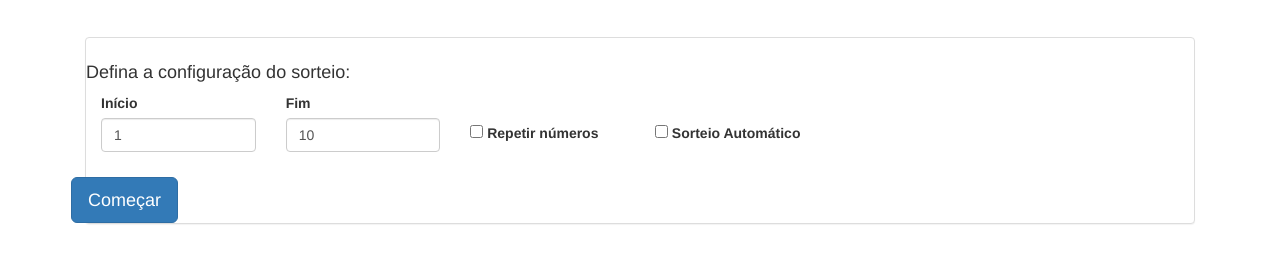
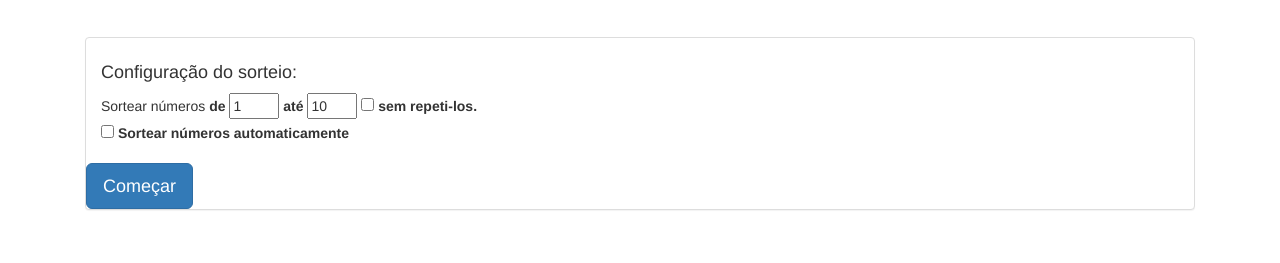
Before and after one commit to jonatan2m/sorteiaai, a website: page index.html at #/home in a window 1280 px wide. Both pictures are taken after a click on the link "Números". Shown: the part 53-316 px from the top of the page. Drawn offline with Linux system fonts and the light colour scheme; files whose address does not match are found by name.

Commit message:
Alterações no layout

```diff
--- a/css/style.css
+++ b/css/style.css
@@ -29,3 +29,7 @@ body {
 .vertical-align{
 	padding-top: 28px;
 }
+
+.input-number{
+	width: 50px;
+}
--- a/views/home.html
+++ b/views/home.html
@@ -1,8 +1,4 @@
 <div class="content" ng-controller="HomeController as home">
-	<h1>O SorteiaAI está em desenvolvimento, mas você já pode utilizar.</p> Não repare a bagunça. :)</h1>
-	<!--<input type="button" id="btnNewRaffle" data-bind="click: newRaffle" class="btn btn-primary btn-lg" value="Criar Sorteio" />-->
-
+<h5>Qual tipo de sorteio você está procurando?</h5>
 	  <a href="#/number"><i class="fa fa-tablet fa-fw"></i> Números</a>
-
-	<p class="lead">...</p>
 </div>
--- a/views/number.html
+++ b/views/number.html
@@ -3,44 +3,38 @@
 		<div class="panel panel-default">
 			<div class="panel-body">
 				<div class="row">
-					<h4>Defina a configuração do sorteio:</h4>
-					<div class="col-md-2">
-						<label for="min_range">Início</label>
-						<input type="number" class="form-control" placeholder="Início" min="0" ng-model="number.config.begin" id="min_range" />
-					</div>
-					<div class="col-md-2">
-						<label for="max_range">Fim</label>
-						<input type="number" class="form-control" min="0" placeholder="Fim" ng-model="number.config.end" id="max_range" />
-					</div>
-					<div class="col-md-2">
-						<div class="vertical-align">
+
+					<div class="col-md-12">
+						<h4>Configuração do sorteio:</h4>
+						Sortear números
+						<label>de</label>
+						<input type="number" class="input-number" placeholder="Início" min="0" ng-model="number.config.begin" id="min_range" />
+						<label>até</label>
+						<input type="number" class="input-number" min="0" placeholder="Fim" ng-model="number.config.end" id="max_range" />
 						<input type="checkbox" id="repeatNumber" ng-model="number.config.repeat" />
-							<label for="repeatNumber">Repetir números</label>
+						<label ng-if="number.config.repeat === false" for="repeatNumber">sem repeti-los.</label>
+						<label ng-if="number.config.repeat" for="repeatNumber">repetindo os números.</label>
 					</div>
 				</div>
-					<div class="col-md-2">
-						<div class="vertical-align">
+				<div class="row">
+					<div class="col-md-12">
 						<input type="checkbox" id="autosort" ng-model="number.config.auto" />
-							<label for="autosort">Sorteio Automático</label>
+						<label for="autosort">Sortear números automaticamente</label>
 					</div>
 				</div>
-				</div>
-			</p>
 				<div class="row" ng-show="number.config.auto">
-				<h4>Configuração para sorteio automático</h4>
-				<div class="col-md-4">
-					<label for="autoLimit">Quantidade de números sorteados</label>
-					<input type="number" class="form-control" min="1" step="1" ng-model="number.config.autoLimit" id="autoLimit" />
-				</div>
-				<div class="col-md-4">
-					<label for="ticksPerSecond">Intervalo em segundos</label>
-					<input type="number" min="1" max="5" step="1" class="form-control" ng-model="number.config.ticksPerSecond" id="ticksPerSecond" />
+					<div class="col-md-12">
+						Sortear <input type="number" class="input-number" min="1" step="1" ng-model="number.config.autoLimit" id="autoLimit" />
+						números com intervalo de <input type="number" min="1" max="5" step="1" class="input-number" ng-model="number.config.ticksPerSecond" id="ticksPerSecond" />
+						<label ng-if="number.config.ticksPerSecond <= 1" for="repeatNumber">segundo.</label>
+						<label ng-if="number.config.ticksPerSecond > 1" for="repeatNumber">segundos.</label>
 					</div>
 				</div>
 			</div>
 			<div class="row">
+				<div class="col-md-12">
 					<input type="button" id="btnRaffle" ng-click="number.start()" class="btn btn-primary btn-lg"  value="Começar" />
-
+				</div>
 			</div>
 		</section>
 
```
Also changed, not shown: index.html (+0 -1 lines). Lines whose indentation alone changed are shown as unchanged.
